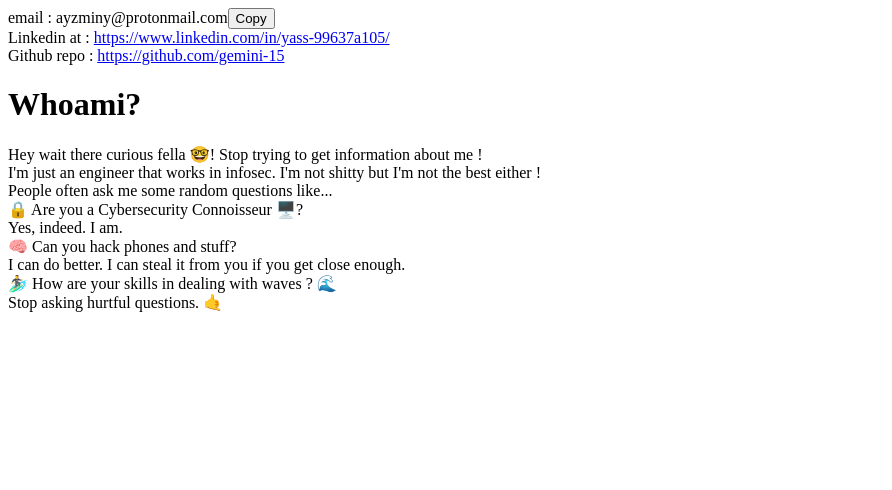
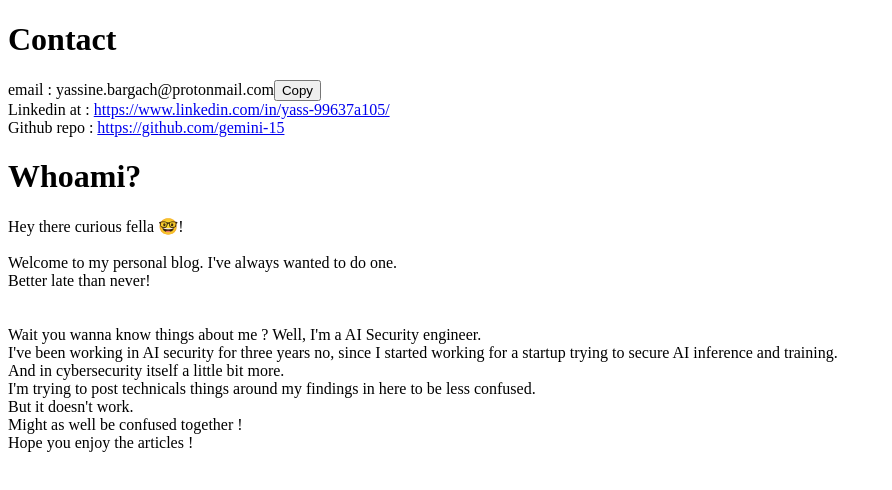
Before and after one commit to gemini-15/blog-engine, a Next.js app in the folder app/blog/: page /Contact in a window 1280 px wide. Shown: the top 490 px of the page, without its empty margins (0-892 px from the left). Built offline with nearby package versions, Linux system fonts and the light colour scheme.

Commit message:
correcting last changes

```diff
--- a/app/blog/src/App.jsx
+++ b/app/blog/src/App.jsx
@@ -17,7 +17,7 @@ function BlogArticle() {
 
 function App() {
   return (
-  <div className='grid flex-col grid-rows-12'>
+  <div className='grid grid-rows-12'>
   <Navbar />
   <div className='row-span-11'>
     <Routes>
--- a/app/blog/src/components/Body/ArticlesListing.jsx
+++ b/app/blog/src/components/Body/ArticlesListing.jsx
@@ -39,9 +39,9 @@ function ArticlesListing() {
         <div>
             {loading &&  <div></div>}
             {!loading && (
-            <div className='grid gap-4 grid-cols-1 sm:grid-cols-2 md:grid-cols-3 grid-rows-3'>
+            <div className='grid gap-4 grid-cols-1 sm:grid-cols-1 md:grid-cols-3 grid-rows-3'>
                 {articles.map(item => (
-                <div className="w-full">
+                <div>
                     <Link to={`articles/${item.uuid_article}`}>
                         <ArticleCont
                             imageSrc={item.image_cont}
--- a/app/blog/src/components/articleContainer.jsx
+++ b/app/blog/src/components/articleContainer.jsx
@@ -4,12 +4,11 @@ import React from 'react';
 
 const ArticleCont = ({ imageSrc, title, dateArticle, description, readTime }) => {
   return (
-    <div className='p-auto'>
-      <div className='group transition-colors duration-1000  hover:border-2 border-spacing-0 border-secondary  p-1 rounded-lg bg-gray-800 opacity-70 hover:opacity-80'>
+      <div className='transition-colors duration-1000 hover:border-2 border-spacing-0 border-secondary p-1 rounded-lg bg-gray-800 opacity-70 hover:opacity-80'>
         <div className='h-[200px] overflow-hidden shadow rounded-lg'>
         <img src={imageSrc} alt={title} className='aspect-3/2 object-cover hover:scale-125  ease-in duration-300'/>
         </div>
-      <div className='flex flex-col h-full mt-4 text-white break-all'>
+      <div className=' flex-col h-full mt-4 text-white break-all'>
         <h2 className="font-extrabold underline underline-offset-1 h-16">{title}</h2>
         <p className='text-xs h-16'>{description}</p>
         <div className="grid grid-cols-2 sm:pt-10 pt-3">
@@ -18,7 +17,6 @@ const ArticleCont = ({ imageSrc, title, dateArticle, description, readTime }) =>
         </div>
       </div>
     </div>
-    </div>
   );
 };
 
--- a/app/blog/src/pages/Contact.jsx
+++ b/app/blog/src/pages/Contact.jsx
@@ -20,38 +20,47 @@ export default function Contact() {
 
 
     return(
-        <div className=" w-full h-full pt-32 mb-44 text-center space-y-6">
-            <div className="text-white underline decoration-indigo-500 hover:decoration-indigo-800">
-                email : ayzminy@protonmail.com
-                <button type="button" className="text-white bg-gray-800 hover:bg-gray-900 focus:outline-none focus:ring-4 focus:ring-gray-300 font-medium rounded-lg text-sm px-3 py-1 me-2 mb-2 dark:bg-gray-800 dark:hover:bg-gray-700 dark:focus:ring-gray-700 dark:border-gray-700 ml-4" onClick={handleClick}>{buttonText}</button>
+        <div className="grid grid-cols-2 pl-5 pt-32 mb-44 space-y-6">
 
+            <div className="pt-20 sm:pl-40 text-white underline decoration-indigo-500 hover:decoration-indigo-800">
+            <div className="flex">
+                    <h1 className="text-white pb-5 font-extrabold text-2xl underline decoration-indigo-500 hover:decoration-indigo-800">Contact</h1>
             </div>
-            <div className="text-white underline decoration-indigo-500 hover:decoration-indigo-800">
-                Linkedin at : <a href="https://www.linkedin.com/in/yass-99637a105/">https://www.linkedin.com/in/yass-99637a105/</a>
-            </div>
-            <div className="text-white underline decoration-indigo-500 hover:decoration-indigo-800">
-                Github repo : <a href="https://github.com/gemini-15">https://github.com/gemini-15
-            </a>
-
+                <div>
+                    email : yassine.bargach@protonmail.com
+                    <button type="button" className="text-white bg-gray-800 hover:bg-gray-900 focus:outline-none focus:ring-4 focus:ring-gray-300 font-medium rounded-lg text-sm px-3 py-1 me-2 mb-2 dark:bg-gray-800 dark:hover:bg-gray-700 dark:focus:ring-gray-700 dark:border-gray-700 ml-4" onClick={handleClick}>
+                        {buttonText}
+                    </button>
+                </div>
+                <div>
+                    Linkedin at : <a href="https://www.linkedin.com/in/yass-99637a105/">https://www.linkedin.com/in/yass-99637a105/</a>
+                </div>
+                <div>
+                    Github repo : <a href="https://github.com/gemini-15">https://github.com/gemini-15</a>
+                </div>
             </div>
 
-            <div className="flex">
-                <h1 className="text-white pl-5 sm:pl-40 pt-20 font-extrabold text-2xl underline decoration-indigo-500 hover:decoration-indigo-800">Whoami?</h1>
+            <div>
+                <div className="flex">
+                    <h1 className="text-white pb-5 sm:pl-40 pt-20 font-extrabold text-2xl underline decoration-indigo-500 hover:decoration-indigo-800">Whoami?</h1>
+                </div>
+                <div className="text-gray-500 pr-5 sm:pl-40 sm:pr-40">
+                Hey there curious fella 🤓! <br /><br />
+                Welcome to my personal blog. I've always wanted to do one.<br />
+                Better late than never! <br /> <br />
+                <br />
+
+                Wait you wanna know things about me ? Well, I'm a AI Security engineer.<br />
+                I've been working in AI security for three years no, since I started working for a startup trying to secure AI inference and training.<br />
+
+                And in cybersecurity itself a little bit more.<br />
+                I'm trying to post technicals things around my findings in here to be less confused.<br />
+                But it doesn't work. <br />
+                Might as well be confused together !<br />
+                Hope you enjoy the articles !
+                </div>
             </div>
-            <div className="text-gray-500 pl-5 pr-5 sm:pl-40 sm:pr-40">
-            Hey wait there curious fella 🤓! Stop trying to get information about me !<br />
 
-            I'm just an engineer that works in infosec. I'm not shitty but I'm not the best either ! <br />
-            People often ask me some random questions like...<br />
-            <span>🔒 Are you a Cybersecurity Connoisseur 🖥️?</span> <br />
-            Yes, indeed. I am.<br />
-            <span>🧠 Can you hack phones and stuff?</span><br />
-
-            I can do better. I can steal it from you if you get close enough.<br />
-
-            🏄‍♂️ How are your skills in dealing with waves ? 🌊<br />
-            Stop asking hurtful questions. 🤙<br />
-            </div>
         </div>
     )
 }
--- a/app/blog/src/pages/articles.jsx
+++ b/app/blog/src/pages/articles.jsx
@@ -14,7 +14,7 @@ const Articles = () => {
     });
 
     return(
-        <div className="pr-5 pl-5 pt-32 sm:pr-40 sm:pl-40">
+        <div className="pr-5 pl-5 pt-20 sm:pr-40 sm:pl-40">
             <TagsHandler />
             <BodyCore />
         </div>
```
Also changed, not shown: app/blog/src/components/Navbar/index.jsx (+4 -4 lines), app/blog/src/components/TagsHandler.jsx (+2 -6 lines).
